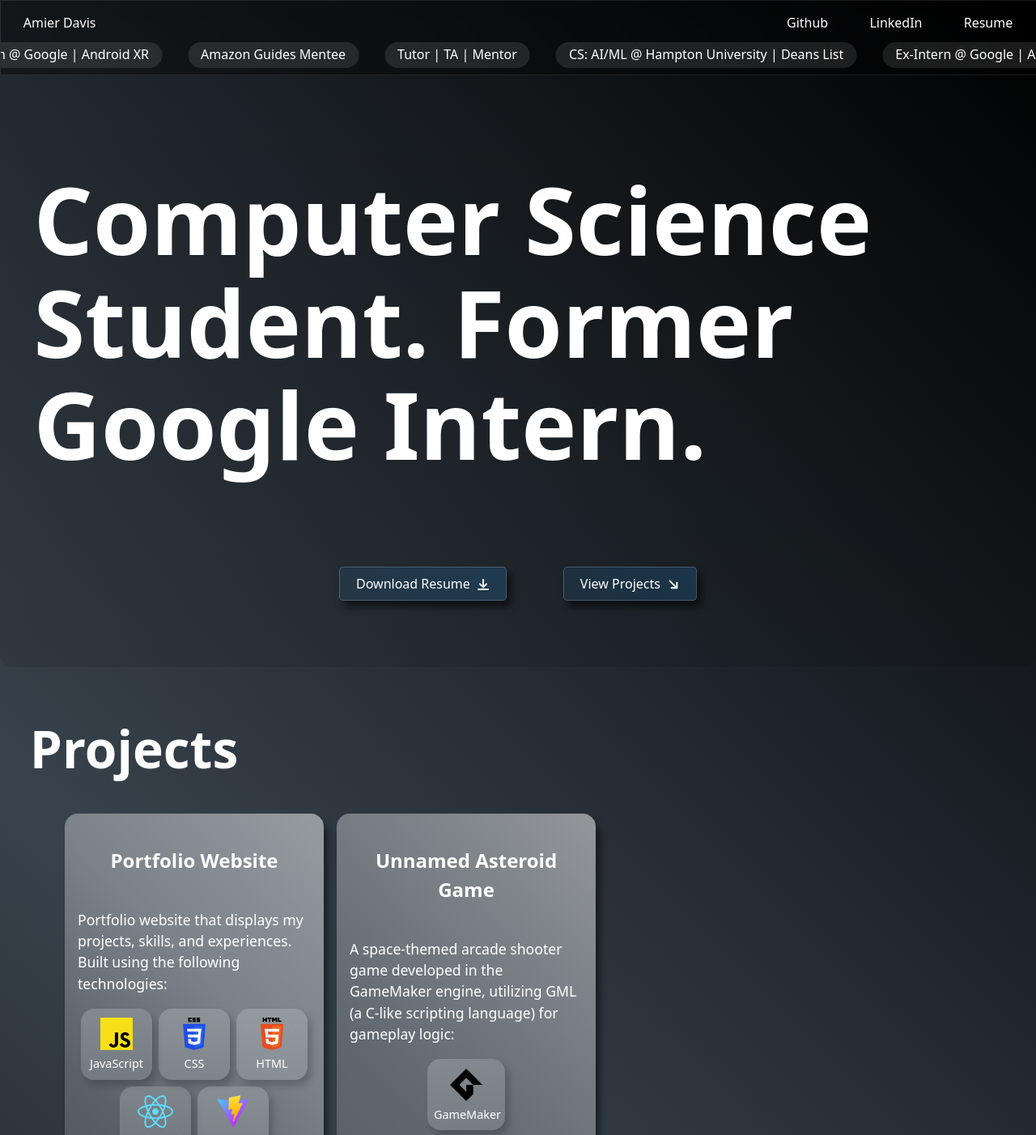
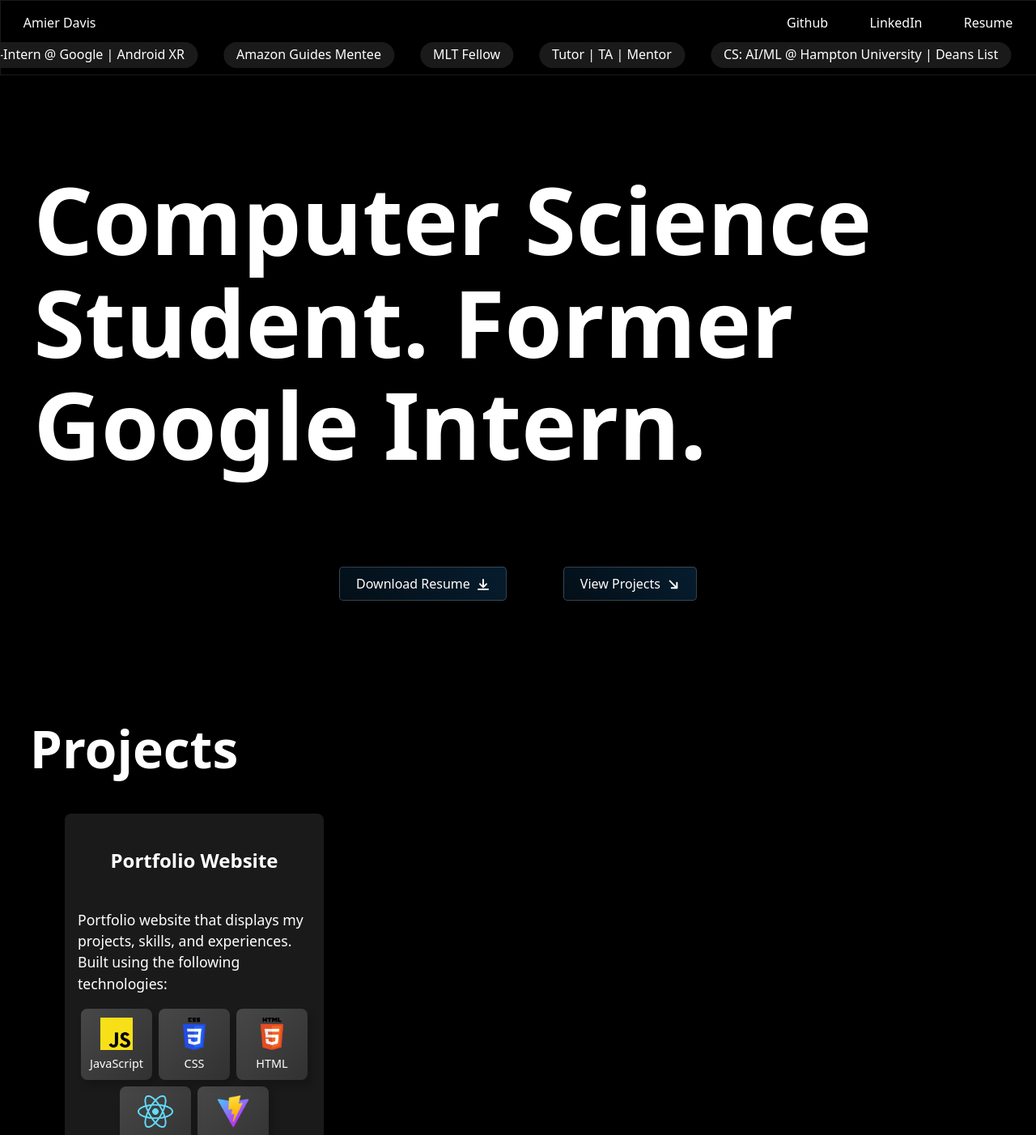
Before and after one commit to AmierD/amierD-portfolio-site, a React (Vite) app: page / in a window 1280 px wide. Shown: the top 1402 px of the page at 81% size. Built offline with nearby package versions, Linux system fonts and the light colour scheme.

Commit message:
chore(content): update site content and remove old project refactor  - Added a new item to the scrolling ticker component.  - Removed a project that was no longer relevant for the portfolio  - Applied minor adjustments to color variables for a cleaner look

```diff
--- a/src/App.css
+++ b/src/App.css
@@ -22,8 +22,9 @@
   scroll-behavior: smooth;
 }
 
+/* TODO: add grainy gradient background */
 body {
-  background-image: linear-gradient(45deg, black, #38434d, black);
+  background: black;
 }
 
 h1 {
@@ -121,7 +122,7 @@
   height: 2rem;
   overflow-x: hidden;
   white-space: nowrap;
-  animation: scroll 10s linear infinite;
+  animation: scroll 12s linear infinite;
   min-width: 100%;
 }
 
@@ -155,7 +156,6 @@
   padding-top: 8rem;
   padding-bottom: -20rem;
   background-image: linear-gradient(180deg, rgba(0, 0, 0, 0), rgba(0, 0, 0, 0.1));
-  border-radius: 1rem;
 }
 
 .hero h1 {
@@ -248,8 +248,8 @@
 height: max-content;
 min-height: fit-content;
 width: 20rem;
-background-image: linear-gradient(45deg, rgba(255, 255, 255, 0.15), rgba(255, 255, 255, 0.2), rgba(255, 255, 255, 0.3), rgba(255, 255, 255, 0.4), rgba(255, 255, 255, 0.5));
-border-radius: 1rem;
+background-color: rgba(255, 255, 255, 0.1);
+border-radius: .5rem;
 box-shadow: 5px 10px 10px rgba(0, 0, 0, 0.5);
 }
 
@@ -263,7 +263,7 @@
 .project-card a {
   text-decoration: none;
   color: var(--text-color);
-  border-radius: 1rem;
+  border-radius: .5rem;
   padding: .5rem 1rem;
   margin: 1rem 25%;
   display: block;
@@ -313,7 +313,7 @@
   padding: 0.5rem;
   background-image: linear-gradient(-45deg, rgba(255, 255, 255, 0.1),rgba(255, 255, 255, .2));
   box-shadow: 5px 7px 10px rgba(0, 0, 0, 0.2);
-  border-radius: 1rem;
+  border-radius: .5rem;
   aspect-ratio: 1/1;
   height: 5.5rem;
   width: auto;
@@ -359,7 +359,7 @@
   max-width: 100%;
   padding: 2rem;
   height: auto;
-  border-radius: 3rem;
+  border-radius: 2.5rem;
 }
 
 .about-text {
@@ -424,6 +424,7 @@
   padding: 1rem;
   border: 0;
   color: var(--bg);
+  border-radius: .5rem;
 }
 
 .contact form textarea {
@@ -431,6 +432,7 @@
   padding: 1rem 1rem 12rem 1rem;
   border: 0;
   color: var(--bg);
+  border-radius: .5rem;
 }
 
 .contact form button {
--- a/src/components/Projects.jsx
+++ b/src/components/Projects.jsx
@@ -8,8 +8,9 @@
             <div className="projects">
                 <h2>Projects</h2>
                 <div className="project-card-container">
-                    <ProjectCard project={projects[0]} />
-                    <ProjectCard project={projects[1]} />
+                    {projects.map((project) => (
+                        <ProjectCard key={project.name} project={project} />
+                    ))}
                 </div>
 
             </div>
--- a/src/components/Ticker.jsx
+++ b/src/components/Ticker.jsx
@@ -6,6 +6,7 @@
     "CS: AI/ML @ Hampton University | Deans List",
     "Ex-Intern @ Google | Android XR",
     "Amazon Guides Mentee",
+    "MLT Fellow"
 ];
 
 export default function Ticker() {
--- a/src/data/projects.js
+++ b/src/data/projects.js
@@ -18,13 +18,4 @@
         image: "https://via.placeholder.com/150",
         gitHubLink: "https://github.com/AmierD/amierD-portfolio-site",
     },
-    {
-        name: "Unnamed Asteroid Game",
-        description: "A space-themed arcade shooter game developed in the GameMaker engine, utilizing GML (a C-like scripting language) for gameplay logic:",
-        technologies: [
-            {name: "GameMaker", icon: gameMakerIcon},
-        ],
-        image: "https://via.placeholder.com/150",
-        gitHubLink: "https://github.com/AmierD/Unnamed-Asteroid-Game",
-    },
 ];
```
